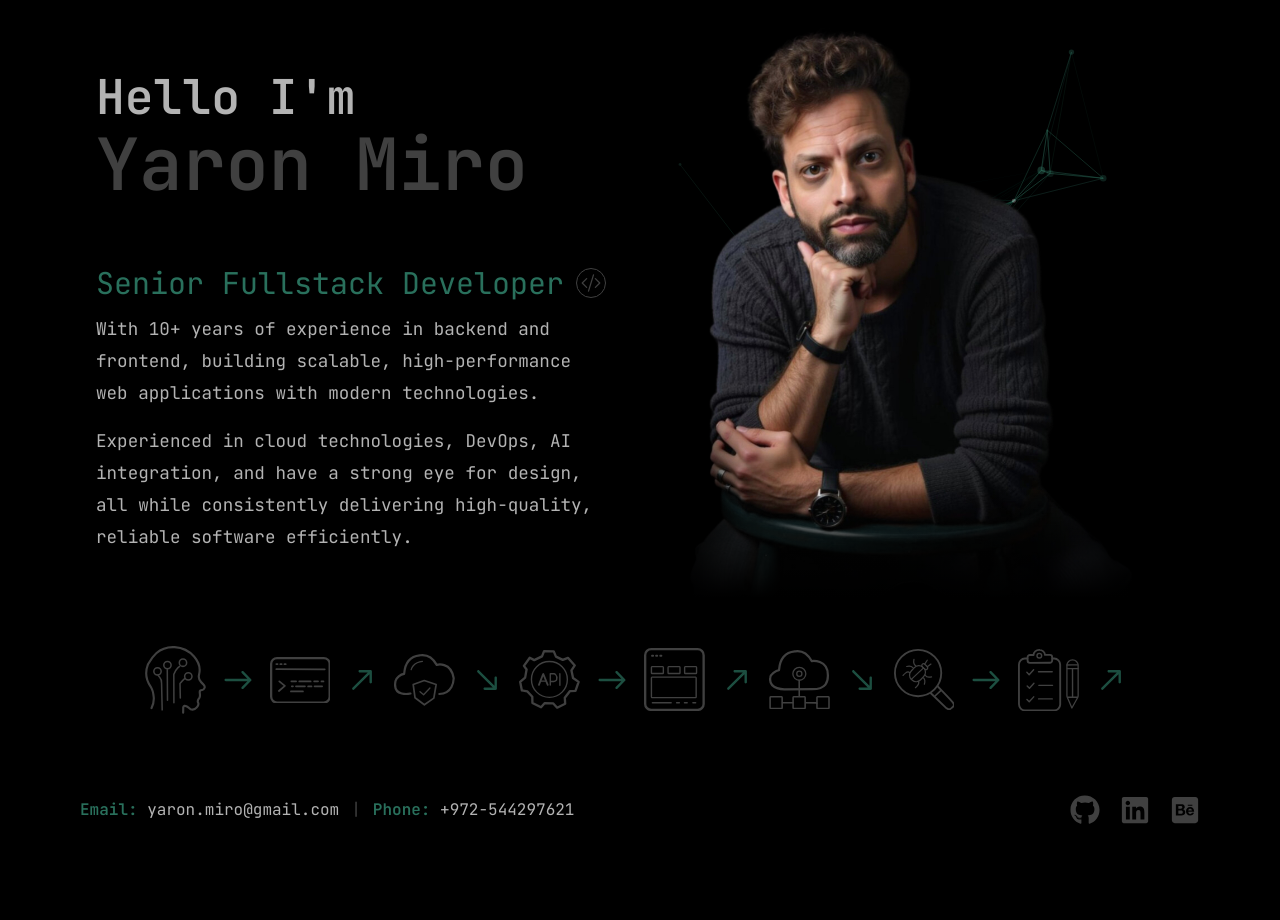
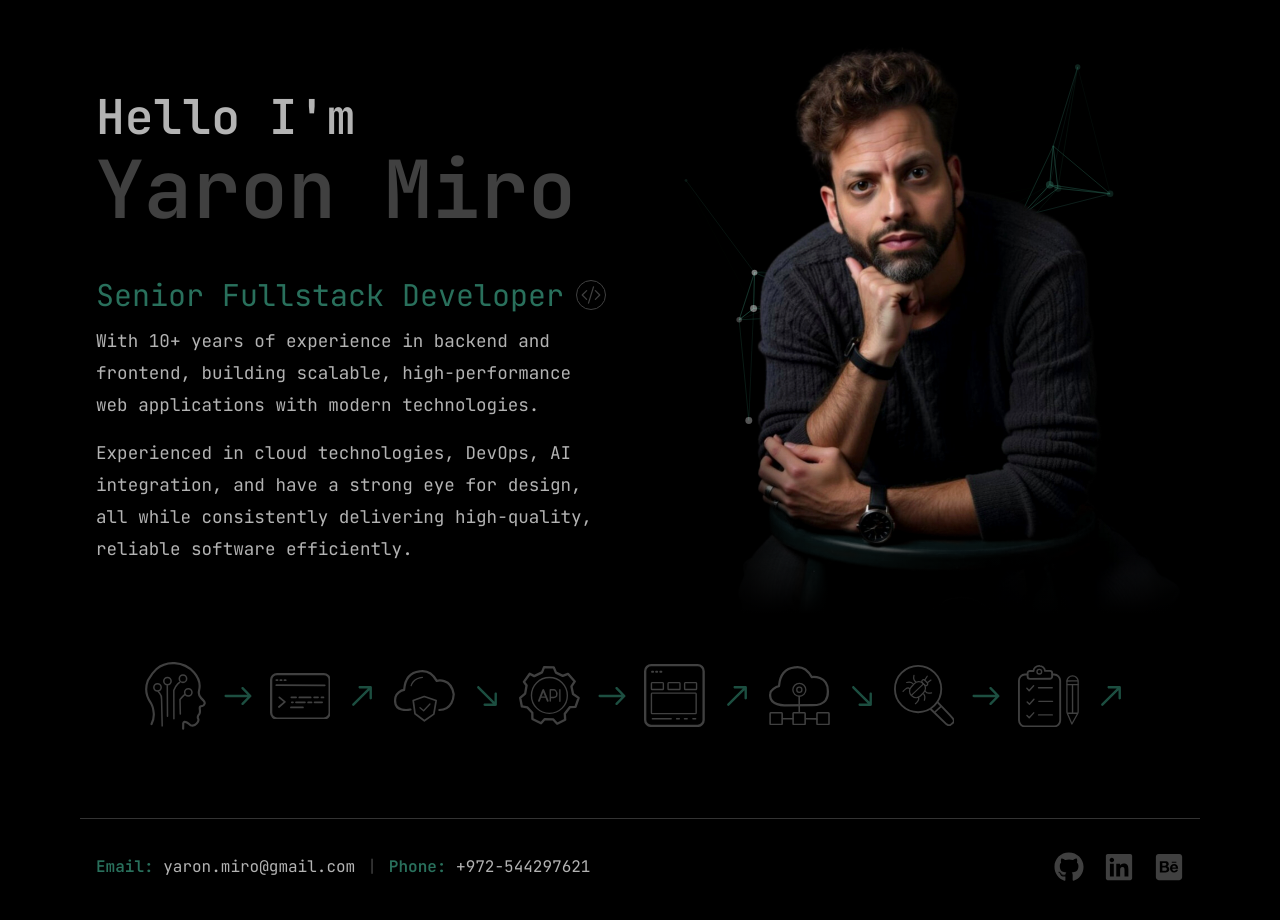
Before and after one commit to YaronMiro/ym-website, a Next.js app: page / in a window 1280 px wide. Shown: the part 240-1160 px from the top of the page. Built offline with nearby package versions, Linux system fonts and the light colour scheme.

Commit message:
fix hero layout and design 35

```diff
--- a/app/layout.tsx
+++ b/app/layout.tsx
@@ -2,6 +2,7 @@ import type { Metadata } from "next";
 // import { JetBrains_Mono, Julius_Sans_One } from "next/font/google";
 import { JetBrains_Mono, Pixelify_Sans } from "next/font/google";
 import Header from '@/components/Header';
+import Footer from "@/components/Footer";
 import PageTransition from '@/components/PageTransition';
 import "./globals.css";
 
@@ -42,8 +43,9 @@ export default function RootLayout({
       >
         <Header />
         <PageTransition>
-          { children }
+          {children}
         </PageTransition>
+        < Footer />
       </body>
     </html>
   );
--- a/app/page.tsx
+++ b/app/page.tsx
@@ -3,17 +3,15 @@
 import React from "react";
 import Image from 'next/image'
 import { BsCodeSlash } from "react-icons/bs";
-import Link from "next/link";
-import Social from "@/components/Social";
 import ParticlesContainer from '@/components/ParticlesContainer'
-import heroImage from '@/public/hero-image.webp'
+import heroImage from '@/public/hero-image-2.webp'
 import HeroIcons from "@/components/HeroIcons";
 import ResumeButtonDownload from "@/components/ResumeButtonDownload";
 
 const Home: React.FC = () => {
   return (
     <>
-      <div className="container pb-36 pt-20">
+      <div className="container pt-20">
         <main className="relative flex flex-col xl:flex-row items-center xl:items-stretch px-4">
           {/* hero section */}
           <div className="flex flex-col justify-center w-full">
@@ -21,10 +19,10 @@ const Home: React.FC = () => {
               {/* main Title */}
               <h1 className="flex flex-col font-semibold">
                 <span className="text-5xl text-white/70">Hello I&apos;m</span>
-                <span className="mt-2 text-7xl text-secondary">Yaron Miro</span>
+                <span className="text-[5rem] leading-[1.2] text-secondary">Yaron Miro</span>
               </h1>
               {/* role */}
-              <div className="flex items-center mt-16 gap-3">
+              <div className="flex items-center mt-10 gap-3">
                 <span className="text-accent text-3xl">Senior Fullstack Developer</span>
                 <BsCodeSlash role="img" aria-label="developer icon" className="rounded-full p-[4px] w-[30px] h-[30px] border border-secondary text-secondary" />
               </div>
@@ -39,7 +37,7 @@ const Home: React.FC = () => {
             </div>
           </div>
           {/* Image and particles */}
-          <div className="relative flex justify-end w-full pr-12">
+          <div className="relative flex justify-end w-full">
             <div className="relative">
               <Image
                 className="w-auto h-auto xl:h-[570px]"
@@ -53,21 +51,7 @@ const Home: React.FC = () => {
           </div>
         </main>
         <div className="flex mt-12 justify-center">
-          {/* Icons */}
           <HeroIcons iconColor="stroke-secondary" arrowColor="text-accent/70" />
-        </div>
-        {/* <div className="h-[1px] flex-1 bg-white/20 mt-16"></div> */}
-        <div className="flex justify-between gap-12 mt-20">
-          <div className="flex justify-between xl:justify-start gap-3 text-white/70 leading-8" >
-            <Link href="mailto:yaron.miro@gmail.com" className="group hover:text-white/80">
-              <span className="font-semibold text-accent group-hover:text-secondary-hover">Email: </span>yaron.miro@gmail.com
-            </Link>
-            <span className="text-secondary">|</span>
-            <Link href="tel:+972--544297621" className="group hover:text-white/80">
-              <span className="font-semibold text-accent group-hover:text-secondary-hover">Phone: </span>+972-544297621
-            </Link>
-          </div>
-          <Social className="flex gap-4 xl:gap-5" iconStyles="text-3xl" />
         </div>
       </div>
     </>
--- a/app/resume/page.tsx
+++ b/app/resume/page.tsx
@@ -1,6 +1,23 @@
-export default function Resume() {
+"use client"
+
+import React from "react";
+import Image from 'next/image'
+import { BsCodeSlash } from "react-icons/bs";
+import ParticlesContainer from '@/components/ParticlesContainer'
+import heroImage from '@/public/hero-image-2.webp'
+import HeroIcons from "@/components/HeroIcons";
+import ResumeButtonDownload from "@/components/ResumeButtonDownload";
+
+const Resume: React.FC = () => {
     return (
-        <main>resume</main>
+        <>
+            <div className="container pt-20">
+                <main>
+                    resume
+                </main>
+            </div>
+        </>
+    );
+};
 
-    );
-}
+export default Resume;
--- a/components/Footer.tsx
+++ b/components/Footer.tsx
@@ -1,27 +1,24 @@
 import * as React from "react"
-import ResumeButtonDownload from "@/components/ResumeButtonDownload";
 import Social from "@/components/Social";
 import Link from "next/link";
 
 const Footer: React.FC = () => {
     return (
-        <footer className="mt-8 py-12">
+
+        <footer className="my-14 pt-8">
             <div className="container mx-auto">
-                <div className="h-[1px] bg-white/20 w-full z-50"></div>
-                <div className="flex xl:flex-col items-center xl:items-start mt-12 xl:mt-0">
-                    <div className="flex justify-between w-full">
-                        <ResumeButtonDownload className="xl:hidden" />
-                        <Social className="flex gap-4 xl:gap-5" iconStyles="text-3xl" />
+                <div className="h-[1px] flex-1 bg-white/20"></div>
+                <div className="flex justify-between gap-12 mt-8 px-4">
+                    <div className="flex justify-between xl:justify-start gap-3 text-white/70 leading-8" >
+                        <Link href="mailto:yaron.miro@gmail.com" className="group hover:text-white/80">
+                            <span className="font-semibold text-accent group-hover:text-secondary-hover">Email: </span>yaron.miro@gmail.com
+                        </Link>
+                        <span className="text-secondary">|</span>
+                        <Link href="tel:+972--544297621" className="group hover:text-white/80">
+                            <span className="font-semibold text-accent group-hover:text-secondary-hover">Phone: </span>+972-544297621
+                        </Link>
                     </div>
-                </div>
-                <div className="flex justify-between xl:justify-start gap-3 mt-10 xl:mt-6 text-white/70" >
-                    <Link href="mailto:yaron.miro@gmail.com" className="group hover:text-white/80">
-                        <span className="font-semibold text-secondary group-hover:text-secondary-hover">Email: </span>yaron.miro@gmail.com
-                    </Link>
-                    <span className="text-white/50">|</span>
-                    <Link href="tel:+972--544297621" className="group hover:text-white/80">
-                        <span className="font-semibold text-secondary group-hover:text-secondary-hover">Phone: </span>+972-544297621
-                    </Link>
+                    <Social className="flex gap-4 xl:gap-5" iconStyles="text-3xl" />
                 </div>
             </div>
         </footer>
--- a/components/Header.tsx
+++ b/components/Header.tsx
@@ -6,7 +6,7 @@ import ResumeButtonDownload from "./ResumeButtonDownload";
 
 const Header: React.FC = () => {
     return (
-        <header className="mb-8 py-12 text-white">
+        <header className="my-14 pb-8 text-white">
             <div className="container mx-auto">
                 <div className="flex justify-between items-center">
                     <Logo className="text-6xl" />
@@ -16,6 +16,7 @@ const Header: React.FC = () => {
                     </div>
                     <div className="xl:hidden"><MobileNav /></div>
                 </div>
+                {/* <div className="h-[1px] flex-1 bg-white/20 mt-8"></div> */}
             </div>
         </header>
     );
```
Also changed, not shown: public/hero-image-2.webp (added).
